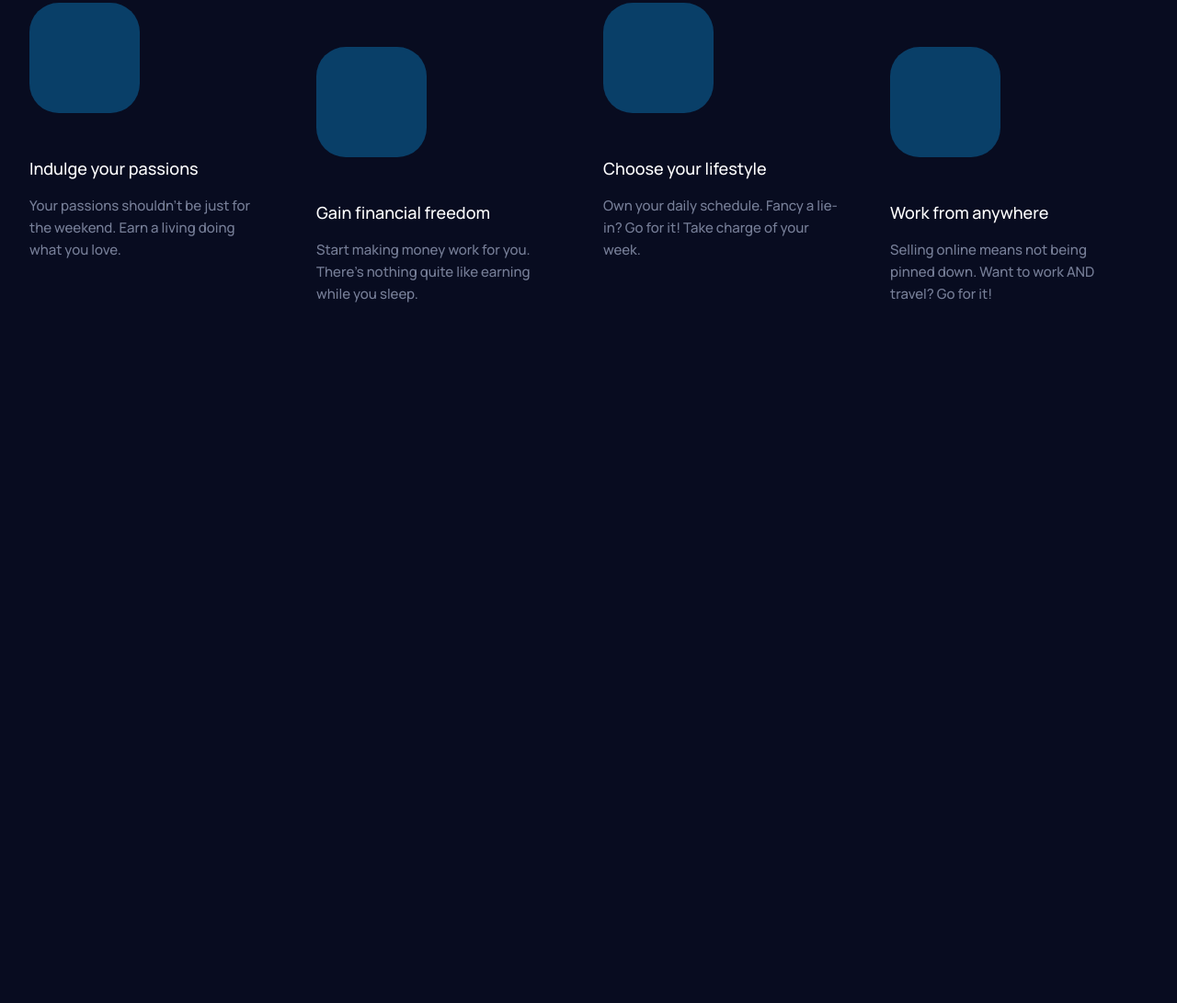
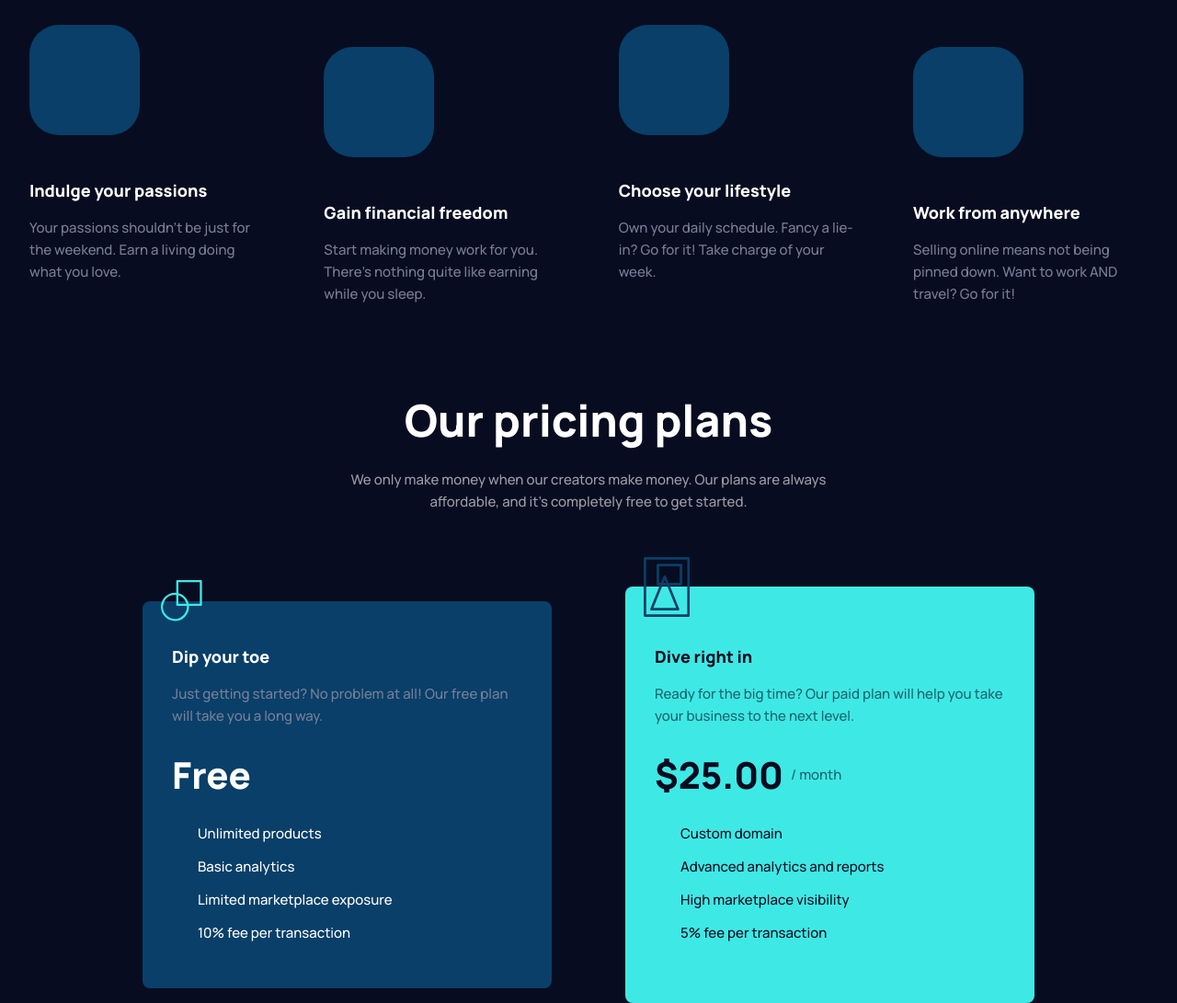
Before and after one commit to runny-life/maker-pre-launch-landing-page, a website built with Vite: page index.html in a window 1280 px wide. Shown: the part 828-1919 px from the top of the page at 92% size. Before the commit the page ends 1160 px from the top, so only its background shows below. Built offline with nearby package versions, Linux system fonts and the light colour scheme.

Commit message:
feat: add section our pricing plans

```diff
--- a/index.html
+++ b/index.html
@@ -66,7 +66,9 @@
           Life free
         </h2>
         <div class="container">
-          <ul class="grid justify-center gap-12 md:gap-9 lg:grid-cols-4 lg:gap-8">
+          <ul
+            class="flex flex-col items-center justify-center gap-12 md:justify-between md:gap-9 lg:grid-cols-4 lg:flex-row lg:gap-8"
+          >
             <li class="md:odd:pl-12 lg:odd:pl-0 lg:even:pt-12">
               <article
                 class="flex flex-col items-center gap-8 md:flex-row md:gap-12 lg:max-w-63.75 lg:flex-col lg:items-start"
@@ -80,7 +82,7 @@
                   </svg>
                 </div>
                 <div class="flex flex-col gap-3 text-center md:gap-4 md:pr-36 md:text-start lg:p-0">
-                  <h3 class="text-preset-4 text-neutral">Indulge your passions</h3>
+                  <h3 class="text-preset-4 text-neutral font-extrabold">Indulge your passions</h3>
                   <p class="text-preset-5">
                     Your passions shouldn't be just for the weekend. Earn a living doing what you
                     love.
@@ -101,7 +103,7 @@
                   </svg>
                 </div>
                 <div class="flex flex-col gap-3 text-center md:gap-4 md:pr-36 md:text-start lg:p-0">
-                  <h3 class="text-preset-4 text-neutral">Gain financial freedom</h3>
+                  <h3 class="text-preset-4 text-neutral font-extrabold">Gain financial freedom</h3>
                   <p class="text-preset-5">
                     Start making money work for you. There’s nothing quite like earning while you
                     sleep.
@@ -122,7 +124,7 @@
                   </svg>
                 </div>
                 <div class="flex flex-col gap-3 text-center md:gap-4 md:pr-36 md:text-start lg:p-0">
-                  <h3 class="text-preset-4 text-neutral">Choose your lifestyle</h3>
+                  <h3 class="text-preset-4 text-neutral font-extrabold">Choose your lifestyle</h3>
                   <p class="text-preset-5">
                     Own your daily schedule. Fancy a lie-in? Go for it! Take charge of your week.
                   </p>
@@ -142,7 +144,7 @@
                   </svg>
                 </div>
                 <div class="flex flex-col gap-3 text-center md:gap-4 md:pr-36 md:text-start lg:p-0">
-                  <h3 class="text-preset-4 text-neutral">Work from anywhere</h3>
+                  <h3 class="text-preset-4 text-neutral font-extrabold">Work from anywhere</h3>
                   <p class="text-preset-5">
                     Selling online means not being pinned down. Want to work AND travel? Go for it!
                   </p>
@@ -152,6 +154,122 @@
           </ul>
         </div>
       </section>
+      <section aria-label="pricing-title">
+        <div class="container flex flex-col items-center gap-20">
+          <div class="flex max-w-135 flex-col gap-6 text-center">
+            <h2 class="text-preset-1 text-neutral font-extrabold">Our pricing plans</h2>
+            <p class="text-preset-5 text-neutral/60">
+              We only make money when our creators make money. Our plans are always affordable, and
+              it’s completely free to get started.
+            </p>
+          </div>
+          <div class="lg: flex flex-col items-center gap-20 lg:flex-row">
+            <article
+              class="bg-blue relative flex w-full max-w-111.25 flex-col gap-6 rounded-lg px-5 pt-12 pb-8 before:absolute before:-top-5.75 before:left-5 before:size-11.25 before:bg-[url('/src/assets/icons/icon-free.svg')] before:bg-cover before:bg-no-repeat before:content-[''] md:px-8 md:py-12"
+            >
+              <div class="flex flex-col gap-4">
+                <h3 class="text-preset-4 text-neutral font-extrabold">Dip your toe</h3>
+                <p class="text-preset-5">
+                  Just getting started? No problem at all! Our free plan will take you a long way.
+                </p>
+              </div>
+              <p class="text-preset-2 text-neutral font-extrabold">Free</p>
+              <ul class="text-neutral flex flex-col gap-3">
+                <li class="flex items-center gap-4">
+                  <svg
+                    class="h-2.25 w-3 text-cyan-400"
+                    aria-hidden="true"
+                  >
+                    <use href="#icon-check"></use>
+                  </svg>
+                  <span class="text-preset-5">Unlimited products</span>
+                </li>
+                <li class="flex items-center gap-4">
+                  <svg
+                    class="h-2.25 w-3 text-cyan-400"
+                    aria-hidden="true"
+                  >
+                    <use href="#icon-check"></use>
+                  </svg>
+                  <span class="text-preset-5">Basic analytics</span>
+                </li>
+                <li class="flex items-center gap-4">
+                  <svg
+                    class="h-2.25 w-3 text-cyan-400"
+                    aria-hidden="true"
+                  >
+                    <use href="#icon-check"></use>
+                  </svg>
+                  <span class="text-preset-5">Limited marketplace exposure</span>
+                </li>
+                <li class="flex items-center gap-4">
+                  <svg
+                    class="h-2.25 w-3 text-cyan-400"
+                    aria-hidden="true"
+                  >
+                    <use href="#icon-check"></use>
+                  </svg>
+                  <span class="text-preset-5">10% fee per transaction</span>
+                </li>
+              </ul>
+            </article>
+            <article
+              class="relative flex max-w-111.25 flex-col gap-6 rounded-lg bg-cyan-400 px-5 pt-16 pb-8 before:absolute before:-top-8 before:left-5 before:h-16.25 before:w-12.5 before:bg-[url('/src/assets/icons/icon-paid.svg')] before:bg-cover before:bg-no-repeat before:content-[''] md:px-8 md:py-16"
+            >
+              <div class="clear-both flex flex-col gap-4">
+                <h3 class="text-preset-4 font-extrabold text-neutral-900">Dive right in</h3>
+                <p class="text-preset-5 text-neutral-900/60">
+                  Ready for the big time? Our paid plan will help you take your business to the next
+                  level.
+                </p>
+              </div>
+              <p
+                class="text-preset-2 inline-flex items-center gap-2 font-extrabold text-neutral-900"
+              >
+                $25.00 <span class="text-preset-5 font-medium text-neutral-900/60">/ month</span>
+              </p>
+              <ul class="flex flex-col gap-3 text-neutral-900">
+                <li class="flex items-center gap-4">
+                  <svg
+                    class="text-blue h-2.25 w-3"
+                    aria-hidden="true"
+                  >
+                    <use href="#icon-check"></use>
+                  </svg>
+                  <span class="text-preset-5">Custom domain</span>
+                </li>
+                <li class="flex items-center gap-4">
+                  <svg
+                    class="text-blue h-2.25 w-3"
+                    aria-hidden="true"
+                  >
+                    <use href="#icon-check"></use>
+                  </svg>
+                  <span class="text-preset-5">Advanced analytics and reports</span>
+                </li>
+                <li class="flex items-center gap-4">
+                  <svg
+                    class="text-blue h-2.25 w-3"
+                    aria-hidden="true"
+                  >
+                    <use href="#icon-check"></use>
+                  </svg>
+                  <span class="text-preset-5">High marketplace visibility</span>
+                </li>
+                <li class="flex items-center gap-4">
+                  <svg
+                    class="text-blue h-2.25 w-3"
+                    aria-hidden="true"
+                  >
+                    <use href="#icon-check"></use>
+                  </svg>
+                  <span class="text-preset-5">5% fee per transaction</span>
+                </li>
+              </ul>
+            </article>
+          </div>
+        </div>
+      </section>
     </main>
     <script
       type="module"
```
Also changed, not shown: src/assets/icons/icon-check.svg.
